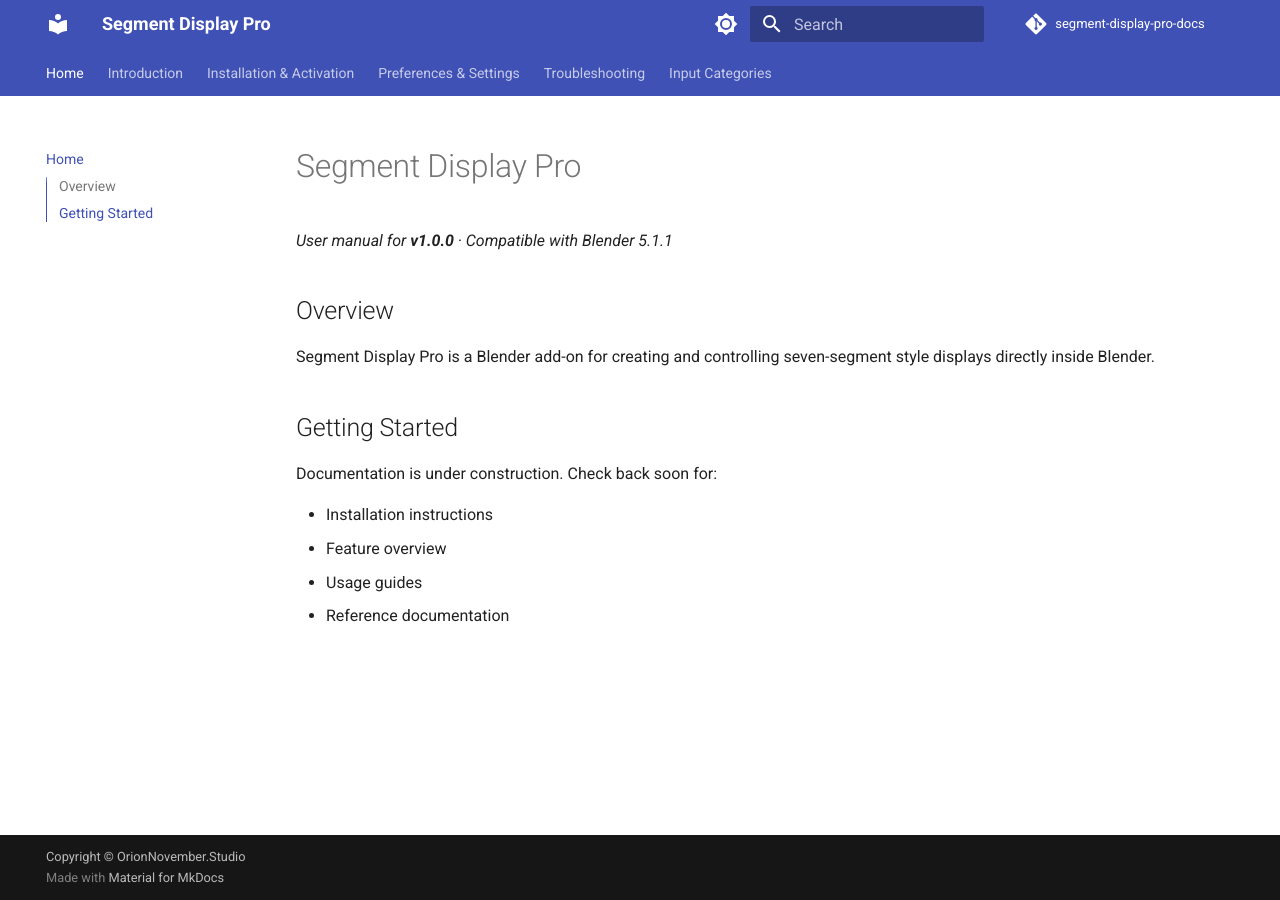
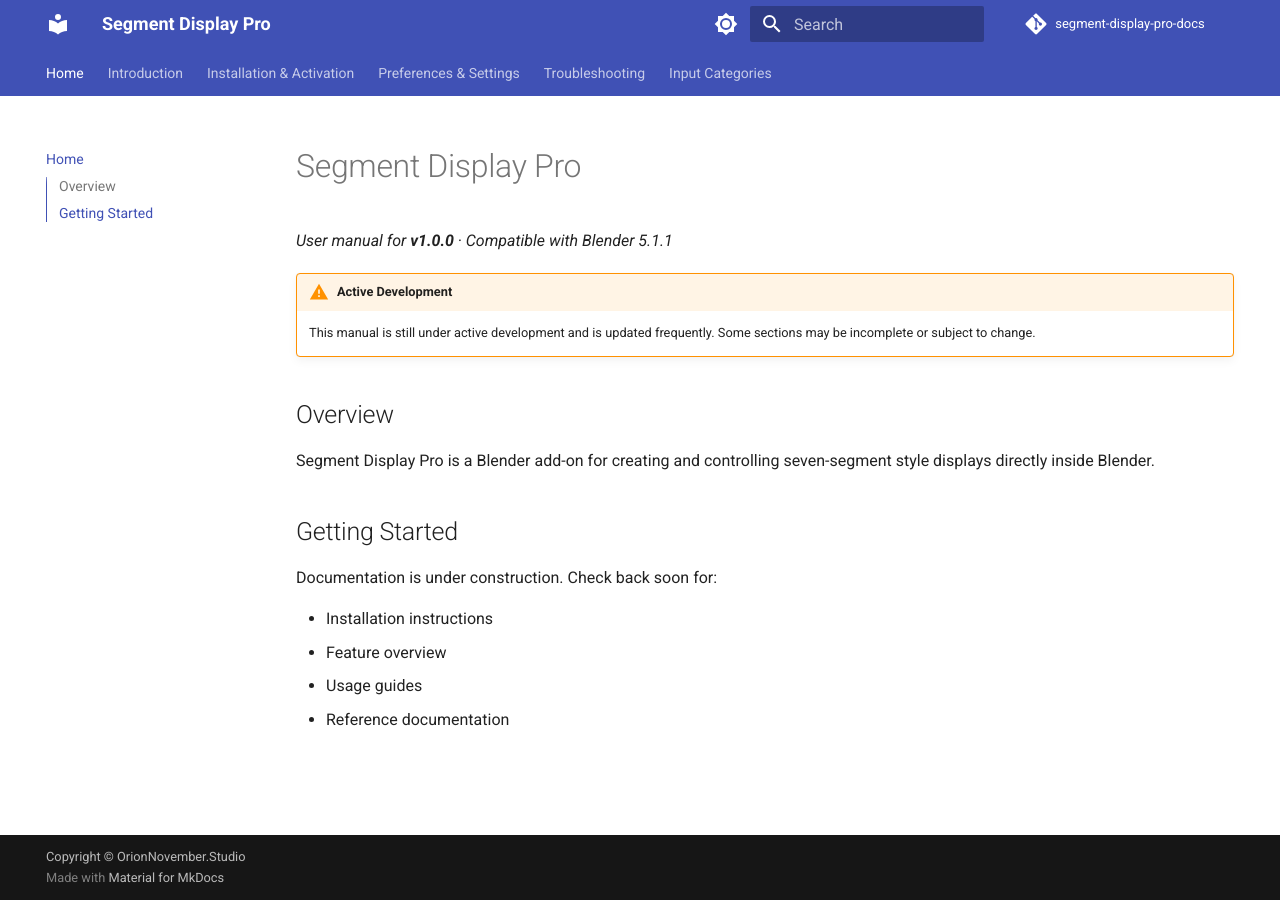
Before and after one commit to ahmetmaya-orion/segment-display-pro-docs, an MkDocs documentation site: the page built from docs/index.md, in a window 1280 px wide. Built offline with MkDocs 1.6.1 and Material for MkDocs 9.7.7, drawn with Linux system fonts in a browser that asks for light colours; comment, search, counter and statistics services are not loaded.

Commit message:
Active Development message in Home Page

```diff
--- a/docs/index.md
+++ b/docs/index.md
@@ -1,6 +1,9 @@
 # Segment Display Pro
 
 *User manual for **v1.0.0** · Compatible with Blender 5.1.1*
+
+!!! warning "Active Development"
+     This manual is still under active development and is updated frequently. Some sections may be incomplete or subject to change.
 
 ## Overview
 
```
